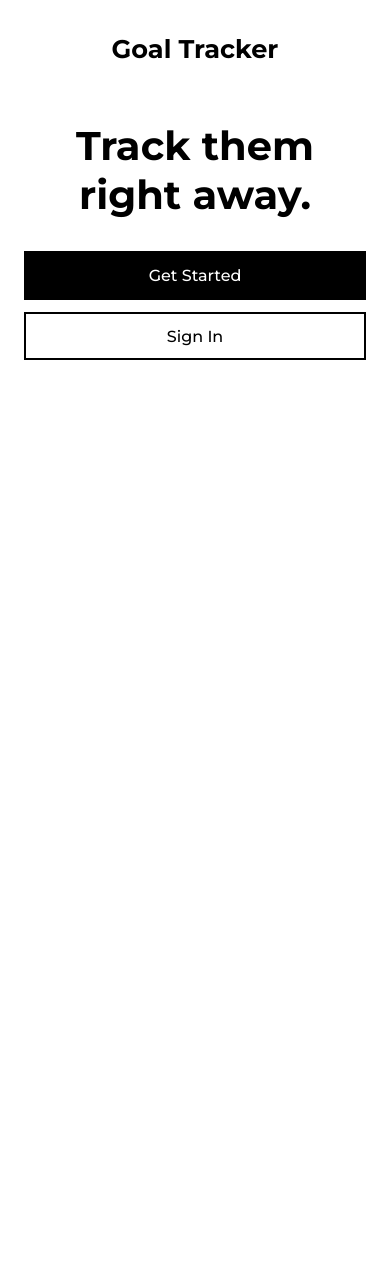
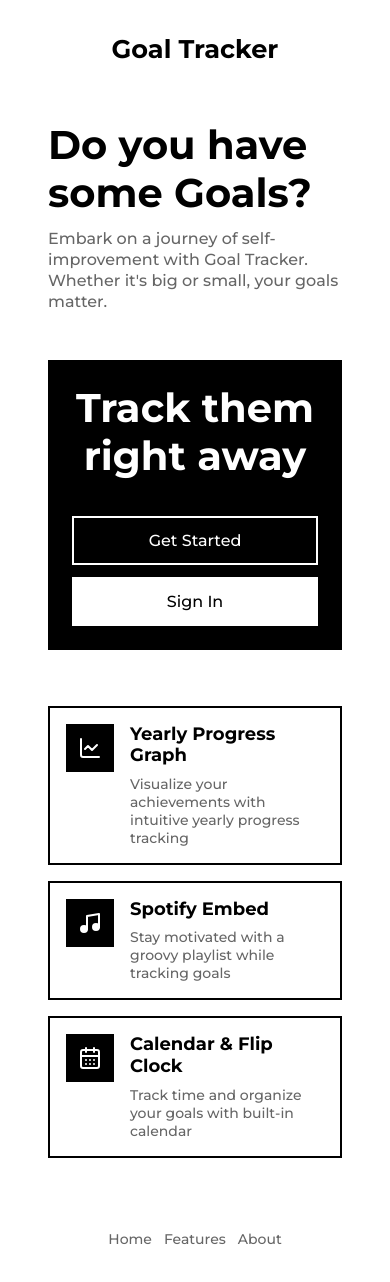
Before and after one commit to HibbanHaroon/goal-tracker, a React (Create React App) app: page / in a window 390 px wide. Shown: the top 1282 px of the page. Before the commit the page ends 844 px from the top, so only its background shows below. Built offline with nearby package versions, Linux system fonts and the light colour scheme; no server answers; a web font is replaced by a local one.

Commit message:
Redesigned Home Page

```diff
--- /dev/null
+++ b/src/assets/icons/CalendarIcon.js
@@ -0,0 +1,36 @@
+import React from "react";
+
+const CalendarIcon = (props) => {
+  const size = props.size || 48;
+  return (
+    <svg
+      xmlns="http://www.w3.org/2000/svg"
+      width={size}
+      height={size}
+      viewBox="0 0 24 24"
+      fill="black"
+    >
+      <rect width="24" height="24" fill="black" />
+      <g
+        fill="none"
+        stroke="white"
+        strokeWidth="2"
+        strokeLinecap="round"
+        strokeLinejoin="round"
+      >
+        <path d="M8 2v4" />
+        <path d="M16 2v4" />
+        <rect x="3" y="4" width="18" height="18" rx="2" />
+        <path d="M3 10h18" />
+        <path d="M8 14h.01" />
+        <path d="M12 14h.01" />
+        <path d="M16 14h.01" />
+        <path d="M8 18h.01" />
+        <path d="M12 18h.01" />
+        <path d="M16 18h.01" />
+      </g>
+    </svg>
+  );
+};
+
+export default CalendarIcon;
--- /dev/null
+++ b/src/assets/icons/ChartIcon.js
@@ -0,0 +1,28 @@
+import React from "react";
+
+const ChartIcon = (props) => {
+  const size = props.size || 48;
+  return (
+    <svg
+      xmlns="http://www.w3.org/2000/svg"
+      width={size}
+      height={size}
+      viewBox="0 0 24 24"
+      fill="black"
+    >
+      <rect width="24" height="24" fill="black" />
+      <g
+        fill="none"
+        stroke="white"
+        strokeWidth="2"
+        strokeLinecap="round"
+        strokeLinejoin="round"
+      >
+        <path d="M3 3v16a2 2 0 0 0 2 2h16" />
+        <path d="m19 9-5 5-4-4-3 3" />
+      </g>
+    </svg>
+  );
+};
+
+export default ChartIcon;
--- /dev/null
+++ b/src/assets/icons/MusicIcon.js
@@ -0,0 +1,29 @@
+import React from "react";
+
+const MusicIcon = (props) => {
+  const size = props.size || 48;
+  return (
+    <svg
+      xmlns="http://www.w3.org/2000/svg"
+      width={size}
+      height={size}
+      viewBox="0 0 24 24"
+      fill="black"
+    >
+      <rect width="24" height="24" fill="black" />
+      <g
+        fill="none"
+        stroke="white"
+        strokeWidth="2"
+        strokeLinecap="round"
+        strokeLinejoin="round"
+      >
+        <path d="M9 18V5l12-2v13" />
+        <circle cx="6" cy="18" r="3" fill="white" />
+        <circle cx="18" cy="16" r="3" fill="white" />
+      </g>
+    </svg>
+  );
+};
+
+export default MusicIcon;
--- a/src/constants/index.js
+++ b/src/constants/index.js
@@ -14,4 +14,6 @@ export const ROUTES = {
   VERIFY_EMAIL: "/verify-email",
   LINK_ACCOUNT: "/link-account",
   TRACKER: "/tracker",
+  FEATURES: "/features",
+  ABOUT: "/about",
 };
--- a/src/pages/Home/components/Content.js
+++ b/src/pages/Home/components/Content.js
@@ -2,10 +2,20 @@ import React from "react";
 import { Link } from "react-router-dom";
 import { ROUTES } from "../../../constants";
 import HomeLayout from "./HomeLayout";
+import ChartIcon from "../../../assets/icons/ChartIcon";
+import MusicIcon from "../../../assets/icons/MusicIcon";
+import CalendarIcon from "../../../assets/icons/CalendarIcon";
 
 function Content() {
   return (
     <HomeLayout>
+      <div className="mobile-hero">
+        <h1>Do you have some Goals?</h1>
+        <p>
+          Embark on a journey of self-improvement with Goal Tracker. Whether
+          it's big or small, your goals matter.
+        </p>
+      </div>
       <div className="landing-section">
         <h1>Track them right away.</h1>
         <div className="landing-buttons">
@@ -16,6 +26,38 @@ function Content() {
             Sign In
           </Link>
         </div>
+        <div className="features-list">
+          <div className="feature-item">
+            <div className="feature-icon">
+              <ChartIcon size={24} />
+            </div>
+            <div className="feature-content">
+              <h3>Yearly Progress Graph</h3>
+              <p>
+                Visualize your achievements with intuitive yearly progress
+                tracking
+              </p>
+            </div>
+          </div>
+          <div className="feature-item">
+            <div className="feature-icon">
+              <MusicIcon size={24} />
+            </div>
+            <div className="feature-content">
+              <h3>Spotify Embed</h3>
+              <p>Stay motivated with a groovy playlist while tracking goals</p>
+            </div>
+          </div>
+          <div className="feature-item">
+            <div className="feature-icon">
+              <CalendarIcon size={24} />
+            </div>
+            <div className="feature-content">
+              <h3>Calendar & Flip Clock</h3>
+              <p>Track time and organize your goals with built-in calendar</p>
+            </div>
+          </div>
+        </div>
       </div>
     </HomeLayout>
   );
--- a/src/pages/Home/components/HomeLayout.js
+++ b/src/pages/Home/components/HomeLayout.js
@@ -1,4 +1,6 @@
 import React from "react";
+import { Link } from "react-router-dom";
+import { ROUTES } from "../../../constants";
 import Header from "./Header";
 import "../Home.css";
 import "./styles/Content.css";
@@ -16,16 +18,21 @@ function HomeLayout({ children, showBackButton = false }) {
             <h1>Do you have some Goals?</h1>
             <p>
               Embark on a journey of self-improvement with Goal Tracker. Whether
-              it's big or small, your goals matter. <br />
-              <br />
-              With our intuitive interface and insightful tracking, you'll be
-              able to visualize your achievements, track your growth, and
-              witness the transformation unfold in an intuitive graph to empower
-              your day, every day.
+              it's big or small, your goals matter. With our intuitive interface
+              and insightful tracking, you'll be able to visualize your
+              achievements, track your growth, and witness the transformation
+              unfold in an intuitive graph to empower your day, every day.
             </p>
           </div>
-          <div className="circle-container circle-left">
-            <div className="circle"></div>
+          <div className="footer-container footer-container-left">
+            <div className="circle-container circle-left">
+              <div className="circle"></div>
+            </div>
+            <div className="footer-left">
+              <p>
+                © {new Date().getFullYear()} Goal Tracker. All rights reserved.
+              </p>
+            </div>
           </div>
         </div>
 
@@ -34,8 +41,21 @@ function HomeLayout({ children, showBackButton = false }) {
             <div className="circle"></div>
           </div>
           {children}
-          <div className="circle-container circle-right">
-            <div className="circle"></div>
+          <div className="footer-container footer-container-right">
+            <nav className="footer-nav">
+              <Link to={ROUTES.HOME} className="nav-link">
+                Home
+              </Link>
+              <Link to={ROUTES.FEATURES} className="nav-link">
+                Features
+              </Link>
+              <Link to={ROUTES.ABOUT} className="nav-link">
+                About
+              </Link>
+            </nav>
+            <div className="circle-container circle-right">
+              <div className="circle"></div>
+            </div>
           </div>
         </div>
       </div>
--- a/src/pages/Home/components/styles/Content.css
+++ b/src/pages/Home/components/styles/Content.css
@@ -46,6 +46,7 @@
   display: flex;
   flex-direction: column;
   align-items: center;
+  padding: 0 80px;
 }
 
 .intro h1 {
@@ -53,37 +54,43 @@
   font-weight: 700;
   text-align: center;
   margin: 0 0 24px 0;
+  text-align: left;
 }
 
 .intro p {
   font-size: 1rem;
   font-weight: 500;
   text-align: left;
-  padding: 0 80px;
   margin: 0;
+  line-height: 1.3;
+}
+
+/* Mobile Hero - Hidden on desktop */
+.mobile-hero {
+  display: none;
 }
 
 /* Landing Section */
 .landing-section {
   display: flex;
   flex-direction: column;
-  align-items: center;
+  align-items: flex-start;
   width: 100%;
-  max-width: 400px;
+  max-width: 500px;
 }
 
 .landing-section h1 {
   font-size: 3.7rem;
   font-weight: 700;
-  text-align: center;
-  margin: 0 0 32px 0;
+  text-align: left;
+  margin: 24px 0 32px 0;
 }
 
 .landing-buttons {
   display: flex;
-  flex-direction: column;
+  flex-direction: row;
   gap: 12px;
-  width: 100%;
+  width: auto;
 }
 
 .landing-btn {
@@ -103,7 +110,8 @@
   font-weight: 500;
   font-family: inherit;
   text-decoration: none;
-  width: 100%;
+  width: auto;
+  white-space: nowrap;
 }
 
 .landing-btn:hover {
@@ -120,12 +128,124 @@
   opacity: 0.85;
 }
 
+/* Features List */
+.features-list {
+  display: flex;
+  flex-direction: column;
+  gap: 24px;
+  width: 100%;
+  margin: 48px 0;
+}
+
+.feature-item {
+  display: flex;
+  align-items: flex-start;
+  gap: 16px;
+  width: 100%;
+}
+
+.feature-icon {
+  width: 48px;
+  height: 48px;
+  display: flex;
+  align-items: center;
+  justify-content: center;
+  flex-shrink: 0;
+  background-color: black;
+}
+
+.feature-content {
+  flex: 1;
+}
+
+.feature-content h3 {
+  font-size: 1.25rem;
+  font-weight: 700;
+  margin: 0 0 8px 0;
+  text-align: left;
+  line-height: 0.8;
+}
+
+.feature-content p {
+  font-size: 1rem;
+  font-weight: 500;
+  margin: 0;
+  text-align: left;
+  color: inherit;
+}
+
+/* Footer Container Styles */
+.footer-container {
+  width: 100%;
+  display: flex;
+  align-items: center;
+  justify-content: space-between;
+  flex-shrink: 0;
+}
+
+.footer-container-left {
+  justify-content: space-between;
+}
+
+.footer-container-right {
+  justify-content: space-between;
+}
+
+/* Footer Styles */
+.footer-left {
+  text-align: left;
+}
+
+.footer-left p {
+  font-size: 0.875rem;
+  font-weight: 500;
+  margin: 0;
+  color: inherit;
+}
+
+.footer-right {
+  text-align: left;
+}
+
+.footer-right p {
+  font-size: 0.875rem;
+  font-weight: 500;
+  margin: 0;
+  color: inherit;
+}
+
+/* Footer Navbar */
+.footer-nav {
+  display: flex;
+  align-items: center;
+  gap: 24px;
+}
+
+.nav-link {
+  font-size: 0.875rem;
+  font-weight: 500;
+  color: inherit;
+  text-decoration: none;
+  transition: opacity 0.2s ease;
+}
+
+.nav-link:hover {
+  opacity: 0.7;
+  text-decoration: underline;
+}
+
+.footer-container .circle-container {
+  width: auto;
+  flex-shrink: 0;
+}
+
 @media (max-width: 1024px) {
-  .intro h1 {
+  .intro h1,
+  .landing-section h1 {
     font-size: 2.5rem;
   }
 
-  .intro p {
+  .intro {
     padding: 0px;
   }
 }
@@ -143,6 +263,11 @@
     min-height: auto;
   }
 
+  .content-left,
+  .content-right {
+    align-items: flex-start;
+  }
+
   /* Hide left side entirely on mobile */
   .content-left {
     display: none;
@@ -150,12 +275,38 @@
 
   .content-right {
     width: 100%;
-    padding: 24px 24px 48px 24px;
+    padding: 0px 24px 48px 24px;
     filter: none;
     mix-blend-mode: normal;
     box-sizing: border-box;
     justify-content: flex-start;
     min-height: auto;
+  }
+
+  /* Mobile Hero Section */
+  .mobile-hero {
+    display: block;
+    padding: 24px 24px 24px 24px;
+    width: 100%;
+    box-sizing: border-box;
+  }
+
+  .mobile-hero h1 {
+    font-size: 2.5rem;
+    font-weight: 700;
+    color: black;
+    margin: 0 0 12px 0;
+    text-align: left;
+    line-height: 1.2;
+  }
+
+  .mobile-hero p {
+    font-size: 1rem;
+    font-weight: 500;
+    color: #666;
+    text-align: left;
+    margin: 0;
+    line-height: 1.3;
   }
 
   /* Hide circles on mobile */
@@ -173,10 +324,111 @@
     padding: 0;
     width: 100%;
     box-sizing: border-box;
-    margin-bottom: 24px;
+    align-items: flex-start;
+  }
+
+  /* Hide heading outside CTA section on mobile */
+  .landing-section h1 {
+    display: none;
   }
 
   .landing-buttons {
+    width: calc(100% - 48px);
+    background-color: black;
+    padding: 24px;
+    margin: 24px 24px 32px 24px;
+    box-sizing: border-box;
+    position: relative;
+    flex-direction: column;
+  }
+
+  .landing-btn {
+    width: 100%;
+    border: 2px solid white;
+  }
+
+  .landing-buttons::before {
+    content: "Track them right away";
+    display: block;
+    font-size: 2.5rem;
+    font-weight: 700;
+    color: white;
+    margin-bottom: 24px;
+    text-align: center;
+    line-height: 1.2;
+  }
+
+  .landing-btn:hover {
+    background-color: black;
+    color: white;
+  }
+
+  .landing-btn-primary {
+    background-color: black;
+    color: white;
+  }
+
+  .landing-btn-primary:hover {
+    opacity: 0.85;
+  }
+  /* Feature items on mobile */
+  .features-list {
+    margin: 24px 24px 24px 24px;
+    gap: 16px;
+    width: calc(100% - 48px);
+  }
+
+  .feature-item {
+    border: 2px solid black;
+    padding: 16px;
+    box-sizing: border-box;
+  }
+
+  .feature-content h3 {
+    font-size: 1.125rem;
+    line-height: 1.2;
+  }
+
+  .feature-content p {
+    font-size: 0.875rem;
+    color: #666;
+  }
+
+  /* Footer on mobile */
+  .footer-container {
+    flex-direction: column;
+    align-items: flex-start;
+    gap: 16px;
+    margin-top: 24px;
+    padding-top: 24px;
+  }
+
+  .footer-container .circle-container {
+    display: none;
+  }
+
+  .footer-container-right {
+    display: flex;
+    justify-content: center;
+    align-items: center;
+  }
+
+  .footer-nav {
+    flex-direction: row;
+    align-items: center;
+    justify-content: center;
+    gap: 12px;
+    width: 100%;
+  }
+
+  .nav-link {
+    color: #666;
+    font-size: 0.875rem;
+  }
+
+  .footer-left p {
+    text-align: center;
+    color: #666;
     width: 100%;
   }
 }
```
